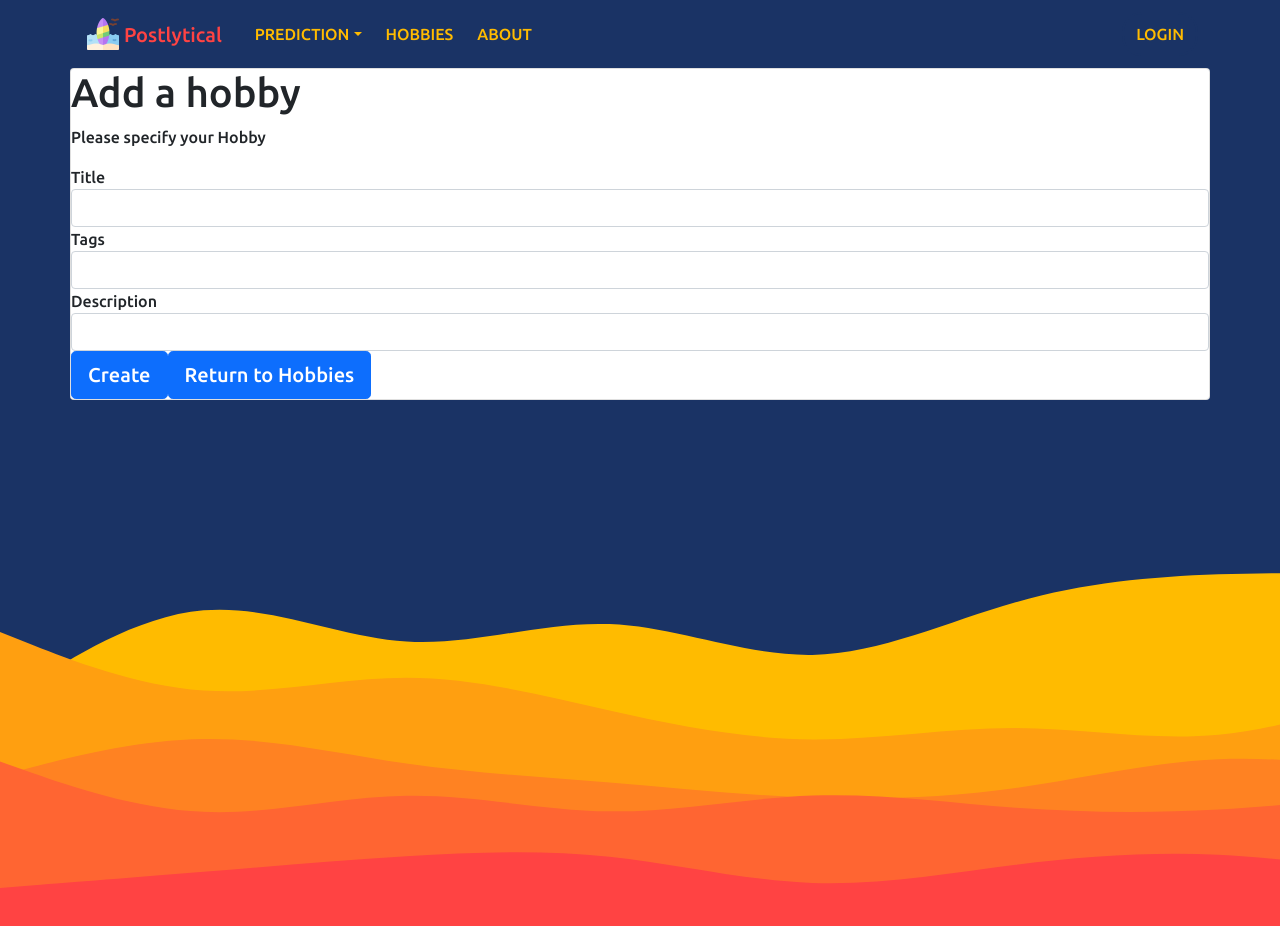
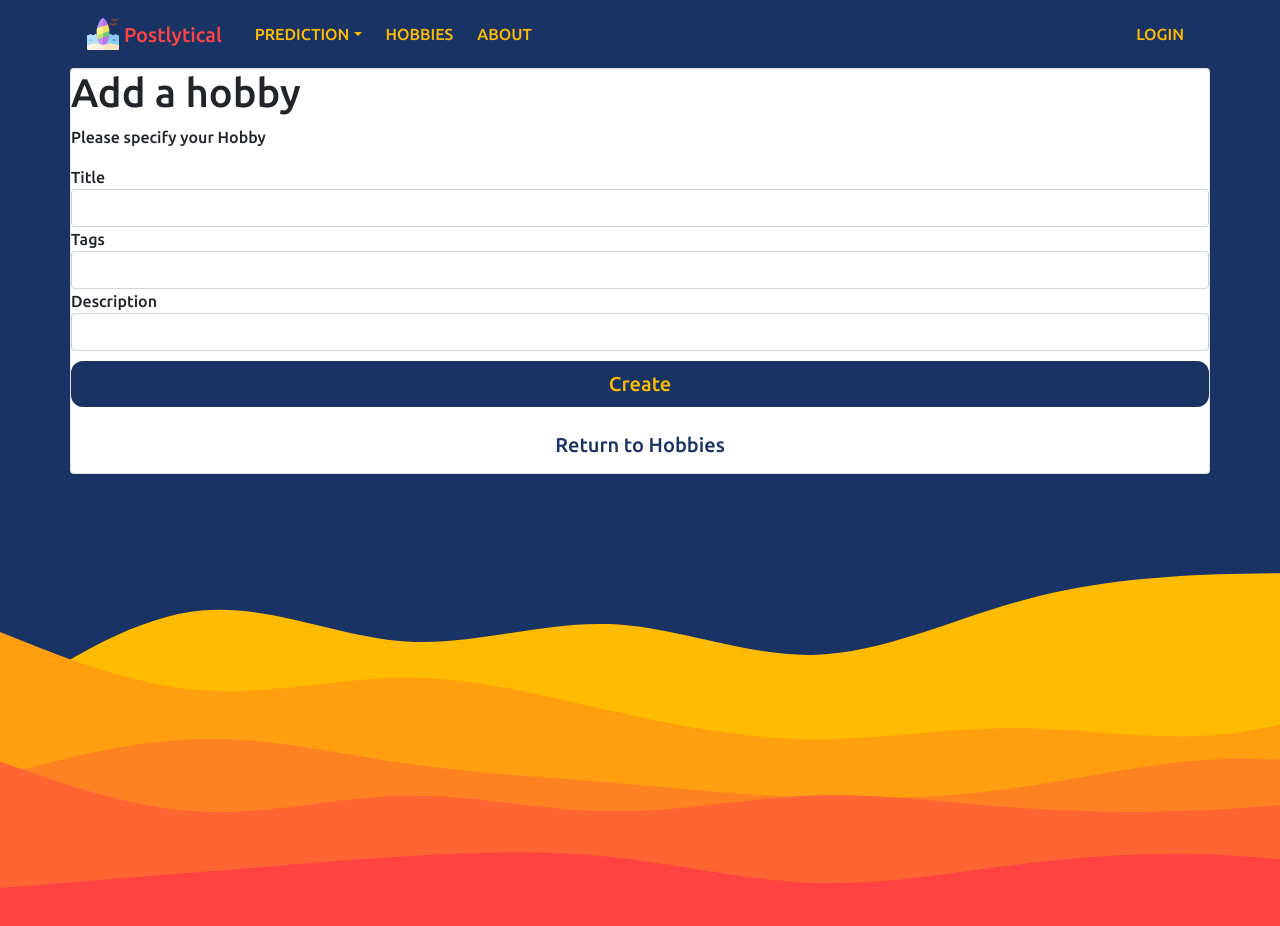
Before and after one commit to floydfdes/app-hobbynest, a React (Create React App) app: page /hobbies/create in a window 1280 px wide. Shown: the top 926 px of the page. Built offline with nearby package versions, Linux system fonts and the light colour scheme.

Commit message:
Ui changes.

```diff
--- a/package.json
+++ b/package.json
@@ -1,6 +1,6 @@
 {
   "name": "postlytical",
-  "version": "0.75.0",
+  "version": "0.76.0",
   "private": true,
   "dependencies": {
     "@emotion/react": "^11.4.1",
--- a/src/components/Hobbies/Hobbie/CreateHobby.jsx
+++ b/src/components/Hobbies/Hobbie/CreateHobby.jsx
@@ -134,12 +134,12 @@ const CreateHobby = () => {
 
                 <button
                   type="submit"
-                  className="btn btn-primary btn-lg btn-block login-form-button"
+                  className="btn btn-primary btn-lg btn-block hobby-form-button hobby-form-button-primary"
                 >
                   {formData.id ? "Update" : "Create"}
                 </button>
                 <Link to="/hobbies">
-                  <button className="btn btn-primary btn-lg btn-block login-form-button">
+                  <button className="btn btn-primary btn-lg btn-block hobby-form-button hobby-form-button-secondary">
                     Return to Hobbies
                   </button>
                 </Link>
--- a/src/components/Hobbies/Hobbie/Hobbie.jsx
+++ b/src/components/Hobbies/Hobbie/Hobbie.jsx
@@ -20,10 +20,10 @@ const Hobbie = (props) => {
     <>
       <div className="card card-border-background-color mb-3">
         <div className="card-header">
-          <span className="hobbies-heading">{props.title}</span>
+          <span>{props.title}</span>
         </div>
         <div className="card-body ">
-          <span className="">
+          <span className="card-tags">
             {props.tags.map((tag) => tag.split(",").map((el) => `#${el} `))}
           </span>
           <p
@@ -38,7 +38,7 @@ const Hobbie = (props) => {
           <div className="card-actions-container">
             <button
               onClick={() => dispatch(likePost(props.id))}
-              className="btn card-button-color mx-2"
+              className="btn card-button-color mx-2 card-like-button"
             >
               <FavoriteIcon className="card-button-svg" />
               <span className="mx-2">{props.likes}</span>
--- a/src/components/Hobbies/Hobbie/Hobbie.scss
+++ b/src/components/Hobbies/Hobbie/Hobbie.scss
@@ -1,34 +1,81 @@
-.card-border-background-color {
+.card {
+  &-border-background-color {
     border-color: var(--fourth-color) !important;
     background-color: var(--third-color) !important;
     color: var(--fourth-color);
     height: 250px;
   }
-.card-body {
+  &-body {
     padding: 0.1rem 1rem !important;
   }
-.card-text {
-  font-size: 13px !important;
+
+  &-header {
+    background: none !important;
+    color: var(--fourth-color);
+    font-size: 24px;
+    border: none !important;
+  }
+
+  &-text {
+    font-size: 20px !important;
     color: var(--fourth-color);
   }
-.hobbies-heading {
+
+  &-tags {
+    font-style: italic;
+    color: var(--primary-color);
+  }
+
+  &-button-color {
+    background-color: none;
+  }
+  &-button-color:hover {
+    background: var(--secondary-color);
+    border-radius: 20px;
+  }
+
+  &-button-svg {
     color: var(--fourth-color);
   }
-.card-actions-container {
+
+  &-actions-container {
     position: absolute;
     bottom: 10px;
     width: 91%;
-  display: grid;
-  grid-template-columns: 33% 33% 33%;
+    display: flex;
+    justify-content: space-around;
 
     button {
       outline: none !important;
       box-shadow: none !important;
     }
   }
-.card-button-color {
-  background-color: none;
+  &-like-button {
+    display: flex !important;
+    align-items: center !important;
+    span {
+      font-size: 18px;
+      color: var(--primary-color);
     }
-.card-button-svg {
-  color: var(--fourth-color);
   }
+}
+
+.hobby-form-button {
+  border: none;
+  margin: 10px 0 5px;
+  width: 100%;
+  border-radius: 12px !important;
+  outline: none !important;
+  box-shadow: none !important;
+
+  &-primary {
+    background: var(--primary-color) !important;
+    color: var(--secondary-color) !important;
+    border: none !important;
+  }
+  &-secondary {
+    background: var(--third-color) !important;
+    color: var(--primary-color) !important;
+    border-color: var(--primary-color) !important;
+  }
+}
--- a/src/components/Layout/Appnavbar.jsx
+++ b/src/components/Layout/Appnavbar.jsx
@@ -59,7 +59,7 @@ function Appnavbar() {
             Postlytical
           </Link>
         </Navbar.Brand>
-        {screenWidth < 920 && (
+        {screenWidth < 990 && (
           <Navbar.Toggle
             id="navbar-toggle-button"
             aria-controls="basic-navbar-nav"
```
Lines whose indentation alone changed are shown as unchanged.
